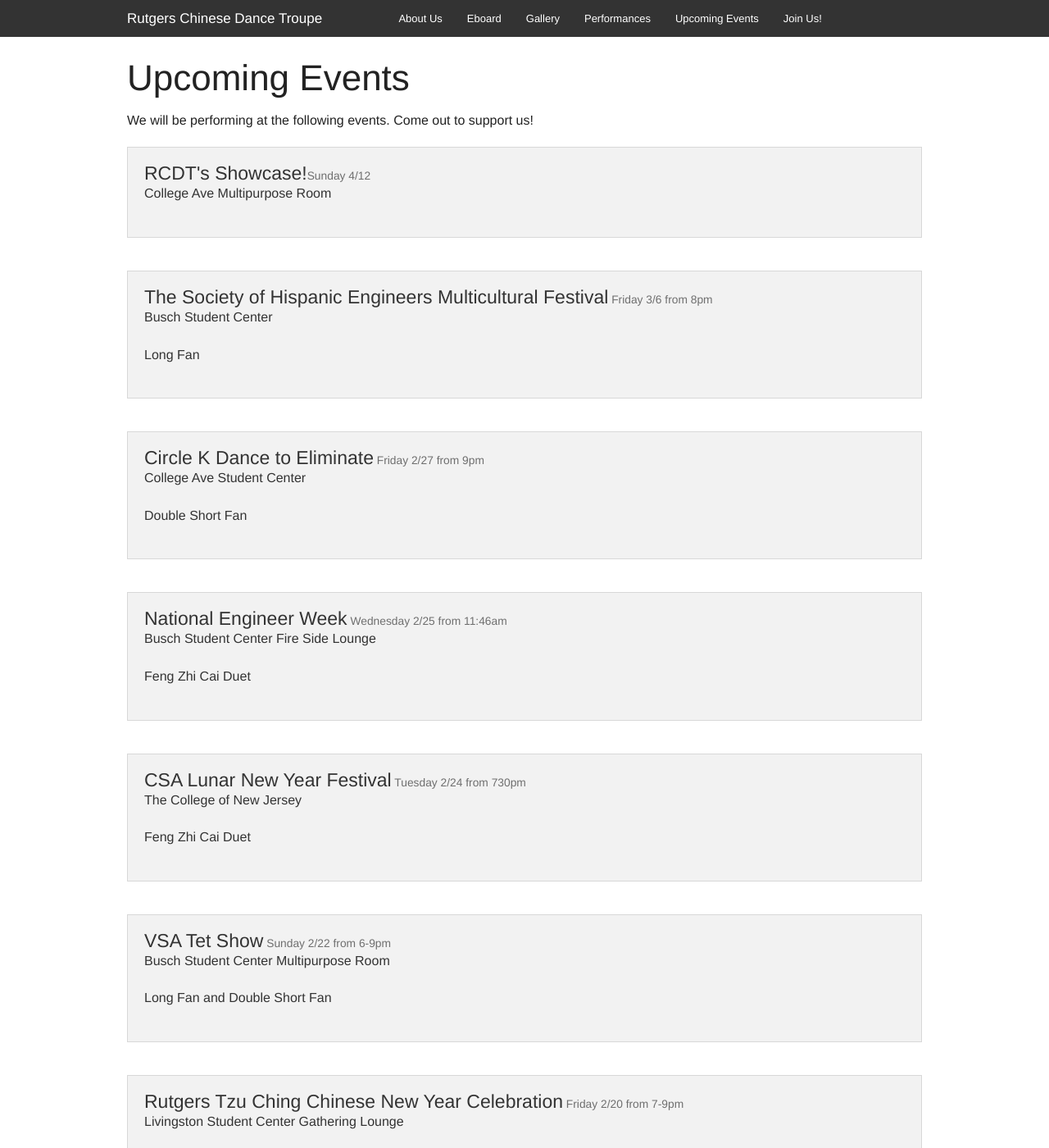
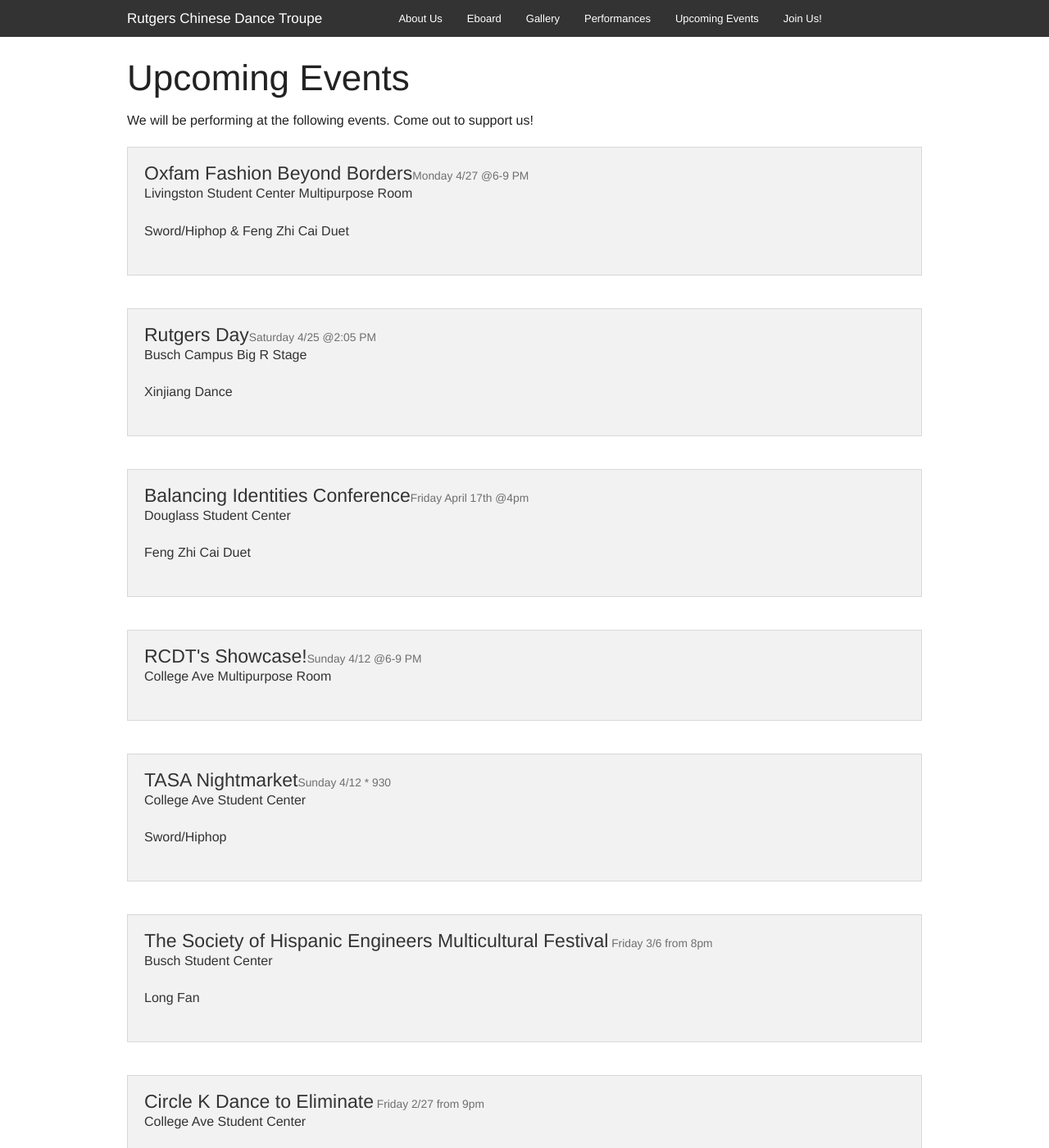
Before and after one commit to rcdt/rcdt.github.io, a Jekyll site: the page built from events.html, in a window 1280 px wide and 1400 px high. Shown: the whole window at 82% size. Built offline with Jekyll 4.4.1, drawn with Linux system fonts in a browser that asks for light colours; Markdown is read by kramdown in place of the engine named in the settings.

Commit message:
Update events.html

```diff
--- a/events.html
+++ b/events.html
@@ -6,9 +6,37 @@ title: Upcoming Events
 <p>We will be performing at the following events. Come out to support us!</p>
 
 <ul class="small-block-grid-1">
+
+    <li><div class="panel">
+    <h4>Oxfam Fashion Beyond Borders<small>Monday 4/27 @6-9 PM </small>
+        <p>Livingston Student Center Multipurpose Room </p>
+        <p>Sword/Hiphop & Feng Zhi Cai Duet</p>
+    </h4>
+</div></li>
+
 <li><div class="panel">
-    <h4>RCDT's Showcase!<small>Sunday 4/12 </small>
+    <h4>Rutgers Day<small>Saturday 4/25 @2:05 PM </small>
+        <p>Busch Campus Big R Stage </p>
+        <p>Xinjiang Dance</p>
+    </h4>
+</div></li>
+<li><div class="panel">
+    <h4>Balancing Identities Conference<small>Friday April 17th @4pm </small>
+        <p>Douglass Student Center</p>
+        <p>Feng Zhi Cai Duet </p>
+    </h4>
+</div></li>
+
+<li><div class="panel">
+    <h4>RCDT's Showcase!<small>Sunday 4/12 @6-9 PM </small>
         <p>College Ave Multipurpose Room </p>
+    </h4>
+</div></li>
+
+<li><div class="panel">
+    <h4>TASA Nightmarket<small>Sunday 4/12 * 930 </small>
+        <p>College Ave Student Center </p>
+        <p>Sword/Hiphop</p>
     </h4>
 </div></li>
 
```
